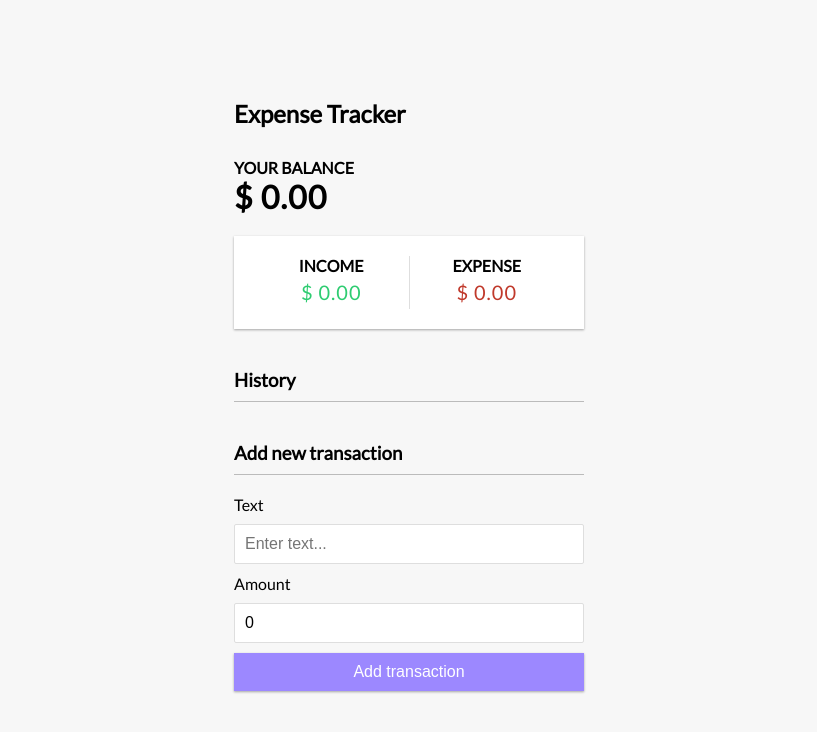
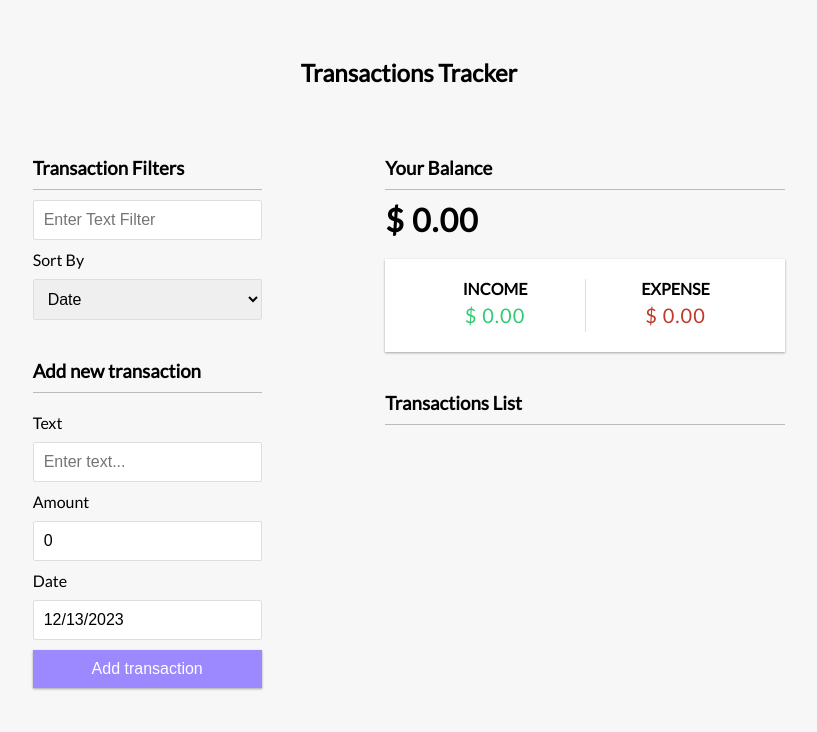
Before and after one commit to aviral5079/Transaction_tracker, a React (Create React App) app: page / in a window 1280 px wide. Shown: the top 732 px of the page, without its empty margins (231-1048 px from the left). Built offline with nearby package versions, Linux system fonts and the light colour scheme.

Commit message:
transaction-filters

```diff
--- a/package.json
+++ b/package.json
@@ -7,6 +7,7 @@
     "@testing-library/react": "^13.4.0",
     "@testing-library/user-event": "^13.5.0",
     "react": "^18.2.0",
+    "react-datepicker": "^4.24.0",
     "react-dom": "^18.2.0",
     "react-redux": "^9.0.4",
     "react-scripts": "5.0.1",
--- a/src/App.css
+++ b/src/App.css
@@ -21,12 +21,22 @@ body {
 
 .container {
   margin: 30px auto;
-  width: 350px;
+  width: 1000px;
+  display: flex;
+  justify-content: space-evenly;
+}
+
+.mainbar {
+  width: 400px;
 }
 
 h1 {
   letter-spacing: 1px;
   margin: 0;
+}
+
+h2 {
+  text-align: center;
 }
 
 h3 {
@@ -78,7 +88,8 @@ label {
 }
 
 input[type="text"],
-input[type="number"] {
+input[type="number"],
+select {
   border: 1px solid #dedede;
   border-radius: 2px;
   display: block;
@@ -109,6 +120,9 @@ input[type="number"] {
   list-style-type: none;
   padding: 0;
   margin-bottom: 40px;
+  height: 250px;
+  overflow: hidden;
+  overflow-y: auto;
 }
 
 .list li {
--- a/src/App.js
+++ b/src/App.js
@@ -4,16 +4,22 @@ import Balance from "./components/Balance";
 import IncomeExpenses from "./components/IncomeExpenses";
 import TransactionList from "./components/TransactionList";
 import AddTransaction from "./components/AddTransaction";
+import TransactionFilters from "./components/TransactionFilters";
 
 const App = () => {
   return (
     <div>
       <Header />
       <div className="container">
-        <Balance />
-        <IncomeExpenses />
-        <TransactionList />
-        <AddTransaction />
+        <div className="sidebar">
+          <TransactionFilters />
+          <AddTransaction />
+        </div>
+        <div className="mainbar">
+          <Balance />
+          <IncomeExpenses />
+          <TransactionList />
+        </div>
       </div>
     </div>
   );
--- a/src/components/AddTransaction.js
+++ b/src/components/AddTransaction.js
@@ -2,10 +2,14 @@ import React, { useState } from "react";
 import { connect } from "react-redux";
 import { addExpense } from "../actions/expenses";
 import { v4 as uuidv4 } from "uuid";
+import DatePicker from "react-datepicker";
+
+import "react-datepicker/dist/react-datepicker.css";
 
 const AddTransaction = (props) => {
   const [text, setText] = useState("");
   const [amount, setAmount] = useState(0);
+  const [createdAt, setCreatedAt] = useState(new Date());
 
   const onSubmit = (e) => {
     e.preventDefault();
@@ -14,6 +18,7 @@ const AddTransaction = (props) => {
       id: uuidv4(),
       text: text,
       amount: +amount,
+      createdAt: createdAt.toDateString(),
     };
 
     props.dispatch(addExpense(newTransaction));
@@ -43,6 +48,17 @@ const AddTransaction = (props) => {
             placeholder="Enter amount..."
           />
         </div>
+        <div>
+          <label htmlFor="createdAt">
+            Date <br />
+          </label>{" "}
+          <br />
+          <DatePicker
+            className="date-picker"
+            selected={createdAt}
+            onChange={(date) => setCreatedAt(date)}
+          />
+        </div>
         <button className="btn">Add transaction</button>
       </form>
     </>
--- a/src/components/Balance.js
+++ b/src/components/Balance.js
@@ -1,5 +1,6 @@
 import React from "react";
 import { connect } from "react-redux";
+import getVisibleExpenses from "../selectors/expenses";
 
 function moneyFormatter(num) {
   let p = num.toFixed(2).split(".");
@@ -24,7 +25,7 @@ const Balance = (props) => {
 
   return (
     <>
-      <h4>Your Balance</h4>
+      <h3>Your Balance</h3>
       <h1>{moneyFormatter(total)}</h1>
     </>
   );
@@ -32,7 +33,7 @@ const Balance = (props) => {
 
 const mapPropsToState = (state) => {
   return {
-    transactions: state.expenses,
+    transactions: getVisibleExpenses(state.expenses, state.filters),
   };
 };
 
--- a/src/components/Header.js
+++ b/src/components/Header.js
@@ -1,5 +1,5 @@
 import React from "react";
 
 export const Header = () => {
-  return <h2>Expense Tracker</h2>;
+  return <h2>Transactions Tracker</h2>;
 };
--- a/src/components/IncomeExpenses.js
+++ b/src/components/IncomeExpenses.js
@@ -1,5 +1,6 @@
 import React from "react";
 import { connect } from "react-redux";
+import getVisibleExpenses from "../selectors/expenses";
 
 function moneyFormatter(num) {
   let p = num.toFixed(2).split(".");
@@ -43,7 +44,7 @@ export const IncomeExpenses = (props) => {
 
 const mapStateToProps = (state) => {
   return {
-    transactions: state.expenses,
+    transactions: getVisibleExpenses(state.expenses, state.filters),
   };
 };
 
--- a/src/components/Transaction.js
+++ b/src/components/Transaction.js
@@ -19,12 +19,12 @@ function moneyFormatter(num) {
 }
 
 const Transaction = (props) => {
-  console.log(props);
   const sign = props.amount < 0 ? "-" : "+";
 
   return (
     <li className={props.amount < 0 ? "minus" : "plus"}>
-      {props.text}{" "}
+      <span>{props.text} </span>
+      <span>{props.createdAt} </span>
       <span>
         {sign}
         {moneyFormatter(props.amount)}
--- /dev/null
+++ b/src/components/TransactionFilters.js
@@ -0,0 +1,40 @@
+import React from "react";
+import { connect } from "react-redux";
+import { setTextFilter, sortByDate, sortByAmount } from "../actions/filters";
+
+const TransactionFilters = (props) => {
+  return (
+    <div>
+      <h3>Transaction Filters</h3>
+      <input
+        type="text"
+        defaultValue={props.filters.text}
+        placeholder="Enter Text Filter"
+        onChange={(e) => {
+          props.dispatch(setTextFilter({ text: e.target.value }));
+        }}
+      />
+      <label htmlFor="sortBy">
+        Sort By <br />
+      </label>
+      <select
+        value={props.filters.sortBy}
+        onChange={(e) => {
+          if (e.target.value === "date") props.dispatch(sortByDate());
+          else props.dispatch(sortByAmount());
+        }}
+      >
+        <option value="date">Date</option>
+        <option value="amount">Amount</option>
+      </select>
+    </div>
+  );
+};
+
+const mapStateToProps = (state) => {
+  return {
+    filters: state.filters,
+  };
+};
+
+export default connect(mapStateToProps)(TransactionFilters);
--- a/src/components/TransactionList.js
+++ b/src/components/TransactionList.js
@@ -1,11 +1,12 @@
 import React from "react";
 import { connect } from "react-redux";
 import Transaction from "./Transaction";
+import getVisibleExpenses from "../selectors/expenses";
 
 const TransactionList = (props) => {
   return (
     <>
-      <h3>History</h3>
+      <h3>Transactions List</h3>
       <ul className="list">
         {props.transactions.map((transaction) => (
           <Transaction key={transaction.id} {...transaction} />
@@ -17,7 +18,7 @@ const TransactionList = (props) => {
 
 const mapPropsToState = (state) => {
   return {
-    transactions: state.expenses,
+    transactions: getVisibleExpenses(state.expenses, state.filters),
   };
 };
 
--- a/src/selectors/expenses.js
+++ b/src/selectors/expenses.js
@@ -5,9 +5,7 @@ const getVisibleExpenses = (expenses, { text, sortBy, startDate, endDate }) => {
         typeof startDate !== "number" || expenses.createdAt >= startDate;
       const endDateMatch =
         typeof endDate !== "number" || expenses.createdAt <= endDate;
-      const textMatch = expense.description
-        .toLowerCase()
-        .includes(text.toLowerCase());
+      const textMatch = expense.text.toLowerCase().includes(text.toLowerCase());
 
       return startDateMatch && endDateMatch && textMatch;
     })
```
Also changed, not shown: 1 other file (tests, documents, lock files or other folders).
